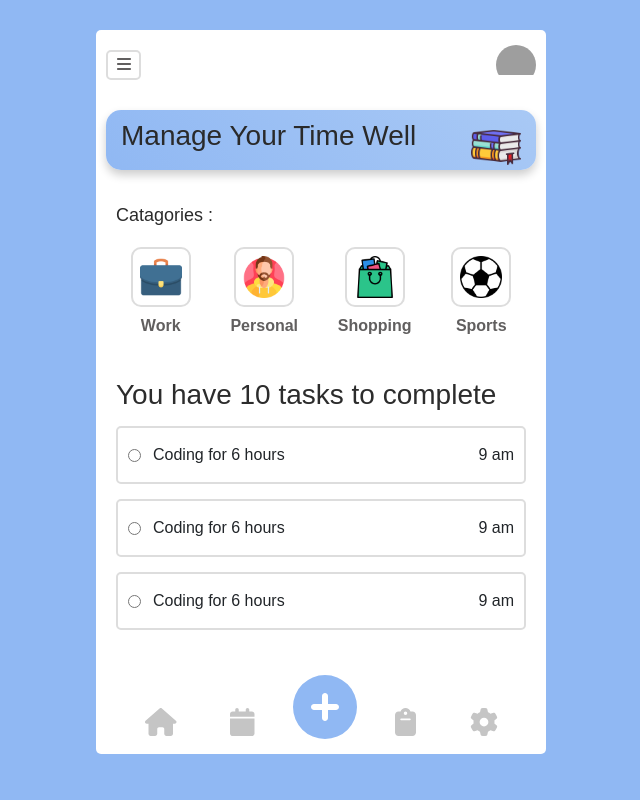
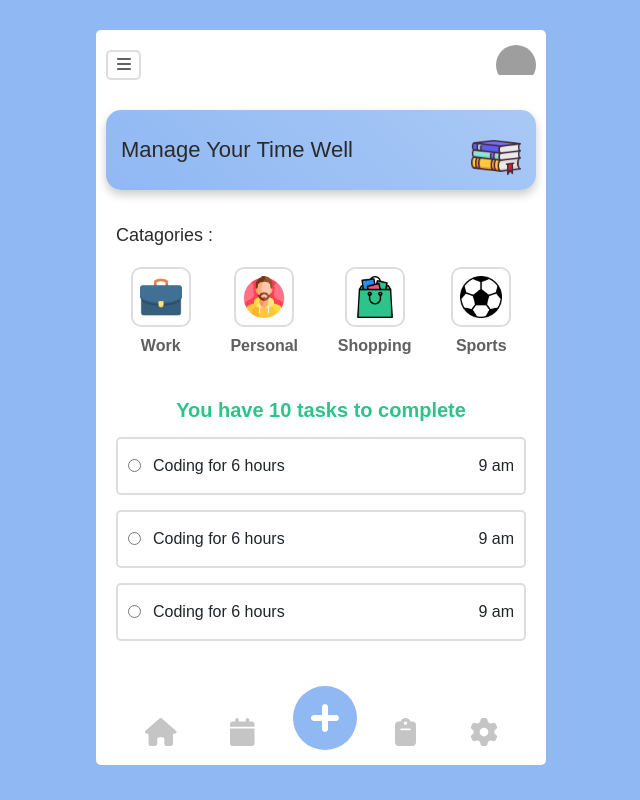
Before and after one commit to shafik720/To-do-app-with-React-Node-Mongodb, a React (Create React App) app: page / in a window 1280 px wide. Shown: the whole page, without its empty margins (319-959 px from the left). Built offline with nearby package versions, Linux system fonts and the light colour scheme; grey boxes are pictures that could not be loaded.

Commit message:
working on adding task

```diff
--- a/src/Components/Banner/Banner.css
+++ b/src/Components/Banner/Banner.css
@@ -6,7 +6,7 @@
     margin: 25px 0;
     /* width: 90%; */
     background: linear-gradient(45deg, #90B8F3, #8cb7f2c0);
-    padding: 5px 15px;
+    padding: 15px 15px;
     border-radius: 15px;
     box-shadow: 0 5px 10px rgba(0,0,0,0.2);
 }
@@ -14,6 +14,8 @@
     color: white;
     /* font-weight: 600; */
     color: #2a2a2a;
+    font-size: 22px;
+    margin: 0;
 }
 .banner-right img{
     width: 50px;
--- a/src/Components/Tasks/Tasks.css
+++ b/src/Components/Tasks/Tasks.css
@@ -4,7 +4,10 @@
 }
 .task-div h3{
     margin-top: 40px;
-    color: #2c2c2c;
+    color: #2BC48A;
+    font-size: 20px;
+    font-weight: 600;
+    text-align: center;
 }
 .single-task{
     display: flex;
```
